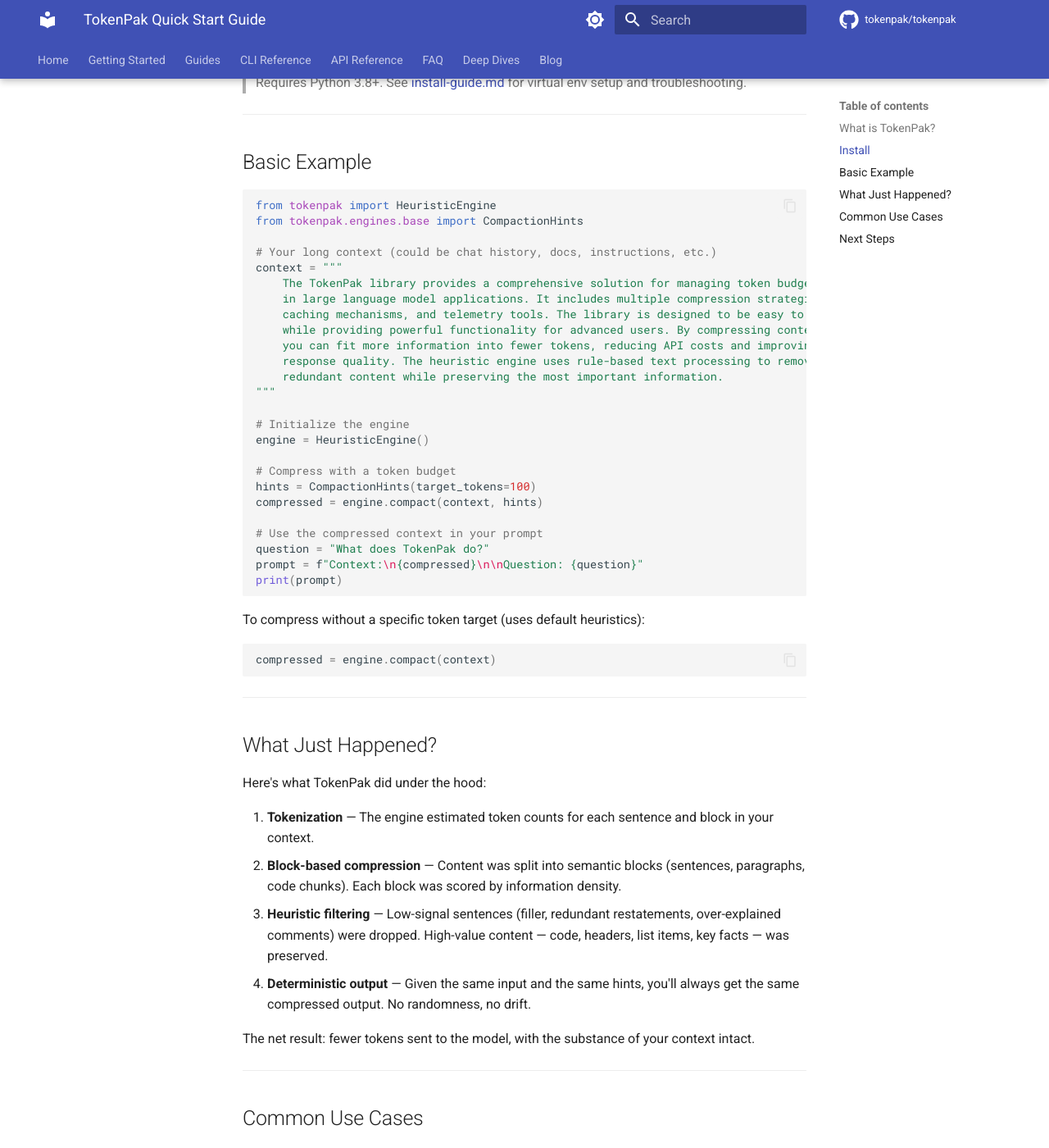
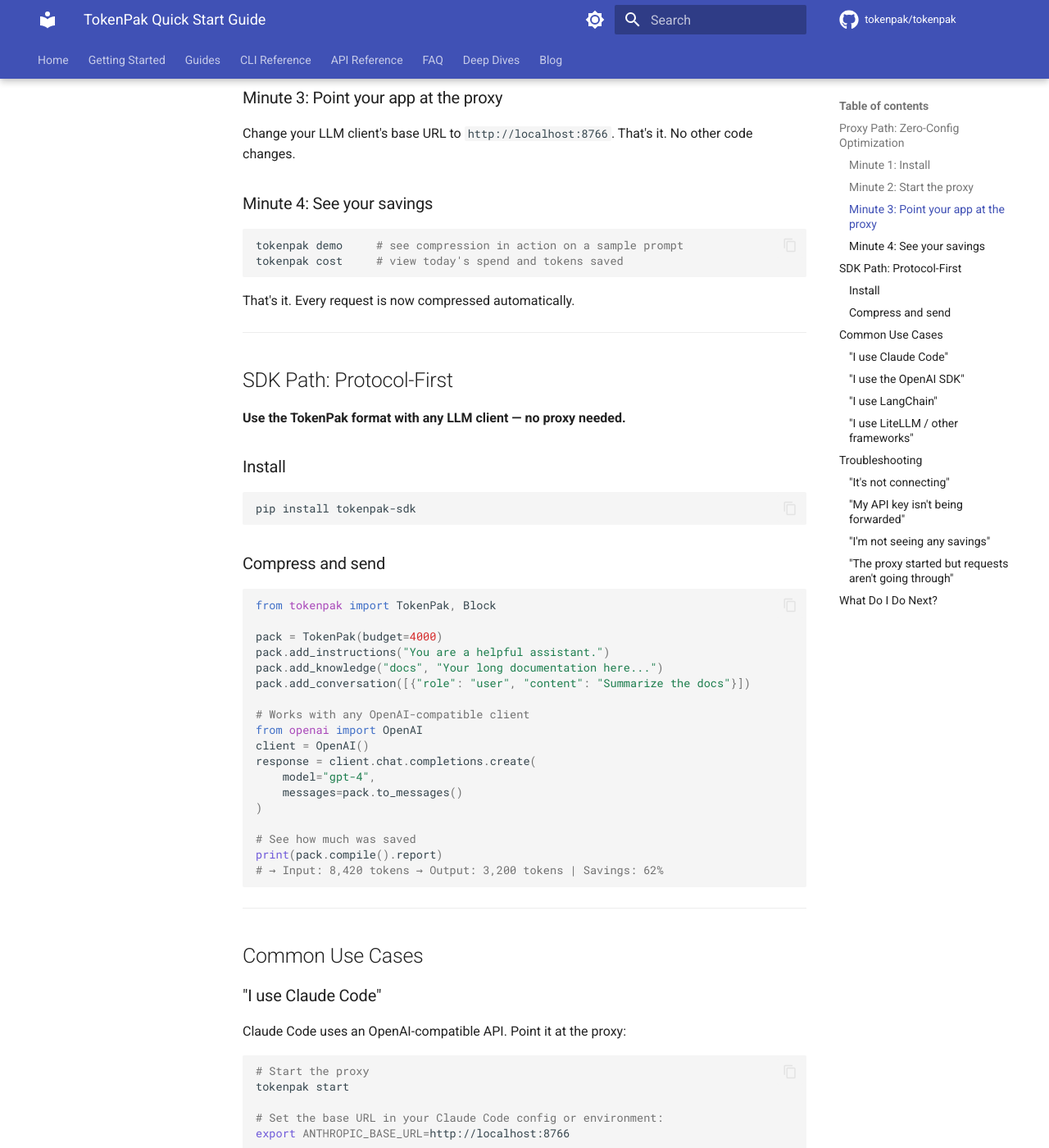
Before and after one commit to tokenpak/tokenpak, an MkDocs documentation site: the page built from docs/quickstart.md, in a window 1280 px wide and 1400 px high, scrolled down 748 px. Shown: the whole window at 82% size. Built offline with MkDocs 1.6.1 and Material for MkDocs 9.7.7, drawn with Linux system fonts in a browser that asks for light colours; comment, search, counter and statistics services are not loaded; some of the changed text lies outside the part shown.

Commit message:
feat: 5-min quickstart — demo compression, start UX, README + docs
- tokenpak demo: now shows live compression demo by default (78% savings on sample)
  - before/after token counts with cost estimate
  - use --list to see recipe catalog (old behavior)
- tokenpak start: detect API key on first run, show targeted welcome message
- docs/quickstart.md: full rewrite with 2 paths (proxy + SDK), common use cases
  (Claude Code, OpenAI SDK, LangChain), troubleshooting section, 'What next?'
- README: use 'tokenpak start' in 3-commands section, add 'What do I do next?' block

Covers: p0-tokenpak-5min-quickstart acceptance criteria 1-5

````diff
--- a/docs/quickstart.md
+++ b/docs/quickstart.md
@@ -1,100 +1,181 @@
 # TokenPak Quick Start Guide
 
-Get up and running with the TokenPak Python SDK in 5 minutes.
+Get from zero to savings in 5 minutes. Pick your path:
+
+| Path | Best for |
+|------|----------|
+| [**Proxy Path**](#proxy-path-zero-config-optimization) | Existing apps — drop-in optimization, no code changes |
+| [**SDK Path**](#sdk-path-protocol-first) | New projects or when you want protocol-level control |
 
 ---
 
-## What is TokenPak?
+## Proxy Path: Zero-Config Optimization
 
-TokenPak is a context compression library for LLM-powered applications. When your prompts grow large — chat histories, document dumps, multi-turn dialogues — TokenPak compresses them intelligently before they hit the model. The result: 40–60% fewer tokens, lower API costs, and no meaningful loss of context.
+**You already write prompts. TokenPak compresses them before they hit the API.**
 
-It works with any LLM provider (Anthropic, OpenAI, Gemini, etc.) and drops into any existing Python stack. Compression is deterministic: same input always produces the same output, which means it's safe to cache and predictable in production.
-
----
-
-## Install
+### Minute 1: Install
 
 ```bash
 pip install tokenpak
 ```
 
-For more accurate token counting (recommended for production):
+### Minute 2: Start the proxy
 
 ```bash
-pip install tokenpak[tiktoken]
+tokenpak start
+# → ✅ Proxy running on http://localhost:8766
 ```
 
-> Requires Python 3.8+. See [install-guide.md](./install-guide.md) for virtual env setup and troubleshooting.
+### Minute 3: Point your app at the proxy
+
+Change your LLM client's base URL to `http://localhost:8766`. That's it. No other code changes.
+
+### Minute 4: See your savings
+
+```bash
+tokenpak demo     # see compression in action on a sample prompt
+tokenpak cost     # view today's spend and tokens saved
+```
+
+That's it. Every request is now compressed automatically.
 
 ---
 
-## Basic Example
+## SDK Path: Protocol-First
+
+**Use the TokenPak format with any LLM client — no proxy needed.**
+
+### Install
+
+```bash
+pip install tokenpak-sdk
+```
+
+### Compress and send
 
 ```python
-from tokenpak import HeuristicEngine
-from tokenpak.engines.base import CompactionHints
+from tokenpak import TokenPak, Block
 
-# Your long context (could be chat history, docs, instructions, etc.)
-context = """
-    The TokenPak library provides a comprehensive solution for managing token budgets
-    in large language model applications. It includes multiple compression strategies,
-    caching mechanisms, and telemetry tools. The library is designed to be easy to use
-    while providing powerful functionality for advanced users. By compressing content,
-    you can fit more information into fewer tokens, reducing API costs and improving
-    response quality. The heuristic engine uses rule-based text processing to remove
-    redundant content while preserving the most important information.
-"""
+pack = TokenPak(budget=4000)
+pack.add_instructions("You are a helpful assistant.")
+pack.add_knowledge("docs", "Your long documentation here...")
+pack.add_conversation([{"role": "user", "content": "Summarize the docs"}])
 
-# Initialize the engine
-engine = HeuristicEngine()
+# Works with any OpenAI-compatible client
+from openai import OpenAI
+client = OpenAI()
+response = client.chat.completions.create(
+    model="gpt-4",
+    messages=pack.to_messages()
+)
 
-# Compress with a token budget
-hints = CompactionHints(target_tokens=100)
-compressed = engine.compact(context, hints)
-
-# Use the compressed context in your prompt
-question = "What does TokenPak do?"
-prompt = f"Context:\n{compressed}\n\nQuestion: {question}"
-print(prompt)
+# See how much was saved
+print(pack.compile().report)
+# → Input: 8,420 tokens → Output: 3,200 tokens | Savings: 62%
 ```
-
-To compress without a specific token target (uses default heuristics):
-
-```python
-compressed = engine.compact(context)
-```
-
----
-
-## What Just Happened?
-
-Here's what TokenPak did under the hood:
-
-1. **Tokenization** — The engine estimated token counts for each sentence and block in your context.
-2. **Block-based compression** — Content was split into semantic blocks (sentences, paragraphs, code chunks). Each block was scored by information density.
-3. **Heuristic filtering** — Low-signal sentences (filler, redundant restatements, over-explained comments) were dropped. High-value content — code, headers, list items, key facts — was preserved.
-4. **Deterministic output** — Given the same input and the same hints, you'll always get the same compressed output. No randomness, no drift.
-
-The net result: fewer tokens sent to the model, with the substance of your context intact.
 
 ---
 
 ## Common Use Cases
 
-- **Chat history compression** — Trim multi-turn conversation logs before appending to a new prompt
-- **Document retrieval augmentation (RAG)** — Compress retrieved chunks before injecting into context
-- **Multi-turn dialogue context** — Keep system context lean as conversations grow
-- **Code review tools** — Strip redundant comments from large files before analysis
+### "I use Claude Code"
+
+Claude Code uses an OpenAI-compatible API. Point it at the proxy:
+
+```bash
+# Start the proxy
+tokenpak start
+
+# Set the base URL in your Claude Code config or environment:
+export ANTHROPIC_BASE_URL=http://localhost:8766
+```
+
+All requests are automatically compressed before reaching Anthropic. No code changes needed.
+
+### "I use the OpenAI SDK"
+
+```python
+from openai import OpenAI
+
+# Just change base_url — everything else stays the same
+client = OpenAI(
+    api_key="your-openai-key",
+    base_url="http://localhost:8766"
+)
+
+response = client.chat.completions.create(
+    model="gpt-4",
+    messages=[{"role": "user", "content": "Your prompt here"}]
+)
+```
+
+### "I use LangChain"
+
+```python
+from langchain_openai import ChatOpenAI
+
+# Point LangChain at the proxy
+llm = ChatOpenAI(
+    model="gpt-4",
+    openai_api_base="http://localhost:8766",
+    openai_api_key="your-key"
+)
+
+response = llm.invoke("Your prompt here")
+```
+
+### "I use LiteLLM / other frameworks"
+
+Most frameworks support a `base_url` or `api_base` parameter. Set it to `http://localhost:8766`.
 
 ---
 
-## Next Steps
+## Troubleshooting
 
-- 📖 [Full API Reference](./api-reference.md) — All classes, methods, and parameters
-- ⚙️ [Configuration Options](./compression.md) — Tune compression aggressiveness, preserve lists/code, set custom budgets
-- 🧪 [Advanced Examples](../examples/README.md) — Async compression, streaming, LangChain integration, FastAPI middleware
-- 🔧 [Install Guide](./install-guide.md) — Virtual envs, extras, and troubleshooting
+### "It's not connecting"
+
+```bash
+tokenpak status    # is the proxy running?
+tokenpak start     # start it if not
+```
+
+Check that your client is pointing at `http://localhost:8766` (not `https://`).
+
+### "My API key isn't being forwarded"
+
+TokenPak is a passthrough proxy — it never stores or modifies your credentials. Make sure:
+- Your API key is set in your environment: `export ANTHROPIC_API_KEY='sk-...'`
+- Or pass it directly in your client config
+
+### "I'm not seeing any savings"
+
+```bash
+tokenpak cost --week    # check a longer time window
+tokenpak demo           # verify compression is working
+```
+
+Short prompts compress less. Savings show up most on long conversations and large document contexts.
+
+### "The proxy started but requests aren't going through"
+
+Verify your client is using the right port:
+```bash
+curl http://localhost:8766/health
+# → {"status": "ok", ...}
+```
+
+If the health check fails, restart with `tokenpak restart`.
 
 ---
 
-> **Tip:** TokenPak also ships a proxy server (`tokenpak serve`) that transparently compresses requests to any OpenAI-compatible endpoint. No code changes needed — see the [CLI Reference](./cli-reference.md) for details.
+## What Do I Do Next?
+
+- **Check your savings:** `tokenpak cost --week`
+- **Tune compression:** See [compression.md](./compression.md) for aggressiveness settings
+- **Index your vault:** `tokenpak index ~/your-docs` for semantic search at zero token cost
+- **Full CLI reference:** [cli-reference.md](./cli-reference.md) — all commands explained
+- **API reference:** [api-reference.md](./api-reference.md) — SDK classes and methods
+
+---
+
+> **Tip:** Run `tokenpak demo` at any time to see live compression on a sample prompt — no proxy needed.
````
Also changed, not shown: README.md (+11 -3 lines), 1 other file.
